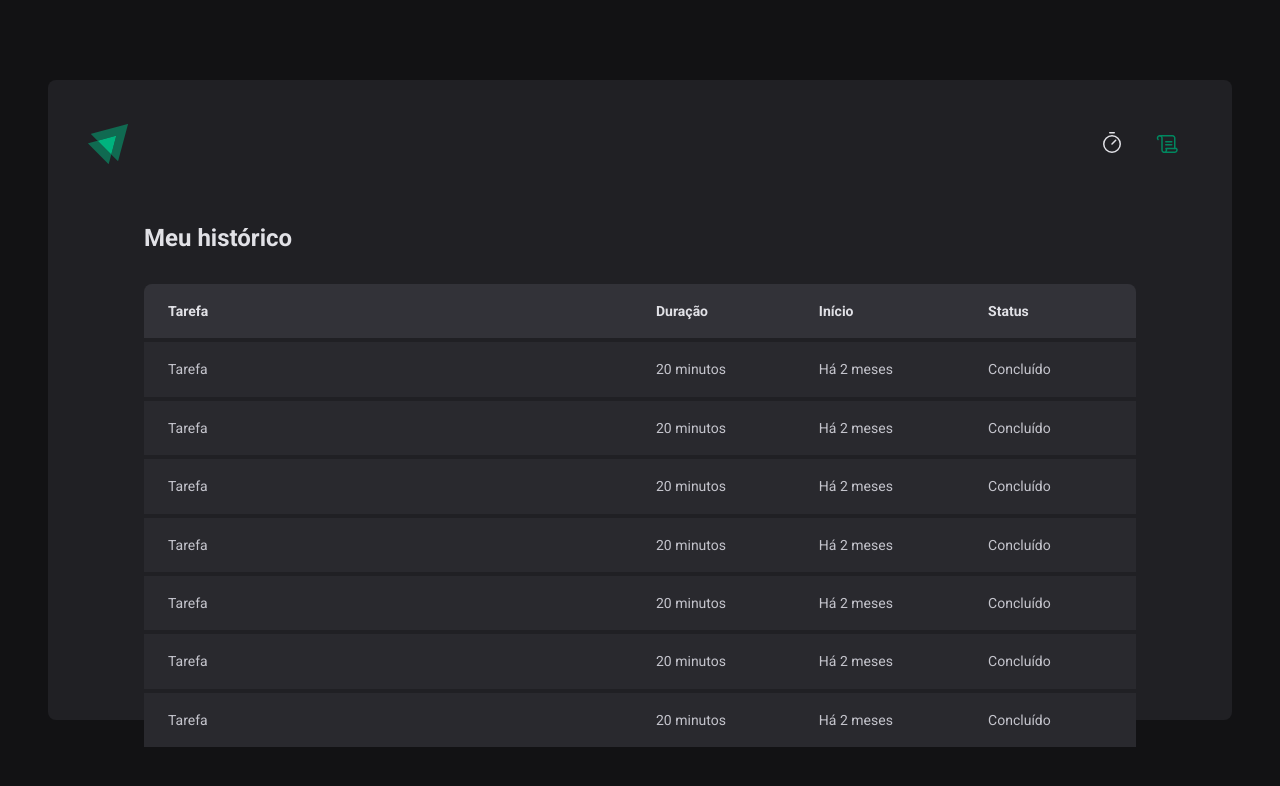
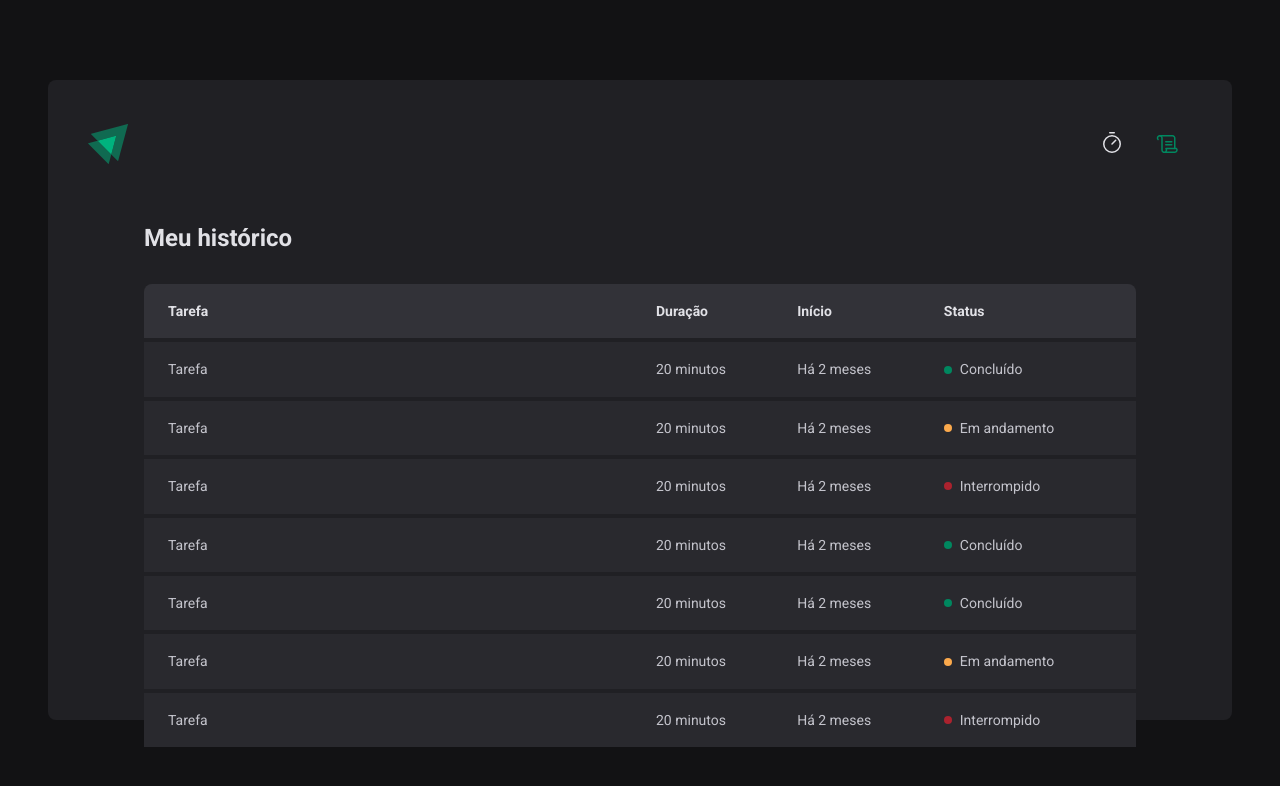
Before and after one commit to joschonarth/ignite-timer, a React (Vite) app: page /history in a window 1280 px wide. Shown: the top 786 px of the page. Built offline with nearby package versions, Linux system fonts and the light colour scheme.

Commit message:
feat: implement Status component

```diff
--- a/src/pages/History/index.tsx
+++ b/src/pages/History/index.tsx
@@ -1,4 +1,4 @@
-import { HistoryContainer, HistoryList } from './styles'
+import { HistoryContainer, HistoryList, Status } from './styles'
 
 export function History() {
   return (
@@ -20,43 +20,57 @@
               <td>Tarefa</td>
               <td>20 minutos</td>
               <td>Há 2 meses</td>
-              <td>Concluído</td>
+              <td>
+                <Status statusColor="green">Concluído</Status>
+              </td>
             </tr>
             <tr>
               <td>Tarefa</td>
               <td>20 minutos</td>
               <td>Há 2 meses</td>
-              <td>Concluído</td>
+              <td>
+                <Status statusColor="yellow">Em andamento</Status>
+              </td>
             </tr>
             <tr>
               <td>Tarefa</td>
               <td>20 minutos</td>
               <td>Há 2 meses</td>
-              <td>Concluído</td>
+              <td>
+                <Status statusColor="red">Interrompido</Status>
+              </td>
             </tr>
             <tr>
               <td>Tarefa</td>
               <td>20 minutos</td>
               <td>Há 2 meses</td>
-              <td>Concluído</td>
+              <td>
+                <Status statusColor="green">Concluído</Status>
+              </td>
             </tr>
             <tr>
               <td>Tarefa</td>
               <td>20 minutos</td>
               <td>Há 2 meses</td>
-              <td>Concluído</td>
+              <td>
+                <Status statusColor="green">Concluído</Status>
+              </td>
             </tr>
             <tr>
               <td>Tarefa</td>
               <td>20 minutos</td>
               <td>Há 2 meses</td>
-              <td>Concluído</td>
+              <td>
+                <Status statusColor="yellow">Em andamento</Status>
+              </td>
             </tr>
             <tr>
               <td>Tarefa</td>
               <td>20 minutos</td>
               <td>Há 2 meses</td>
-              <td>Concluído</td>
+              <td>
+                <Status statusColor="red">Interrompido</Status>
+              </td>
             </tr>
           </tbody>
         </table>
--- a/src/pages/History/styles.ts
+++ b/src/pages/History/styles.ts
@@ -60,3 +60,27 @@
     }
   }
 `
+
+const STATUS_COLORS = {
+  yellow: 'yellow-500',
+  green: 'green-500',
+  red: 'red-500',
+} as const
+
+interface StatusProps {
+  statusColor: keyof typeof STATUS_COLORS
+}
+
+export const Status = styled.span<StatusProps>`
+  display: flex;
+  align-items: center;
+  gap: 0.5rem;
+
+  &::before {
+    content: '';
+    width: 0.5rem;
+    height: 0.5rem;
+    border-radius: 50%;
+    background: ${(props) => props.theme[STATUS_COLORS[props.statusColor]]};
+  }
+`
```
